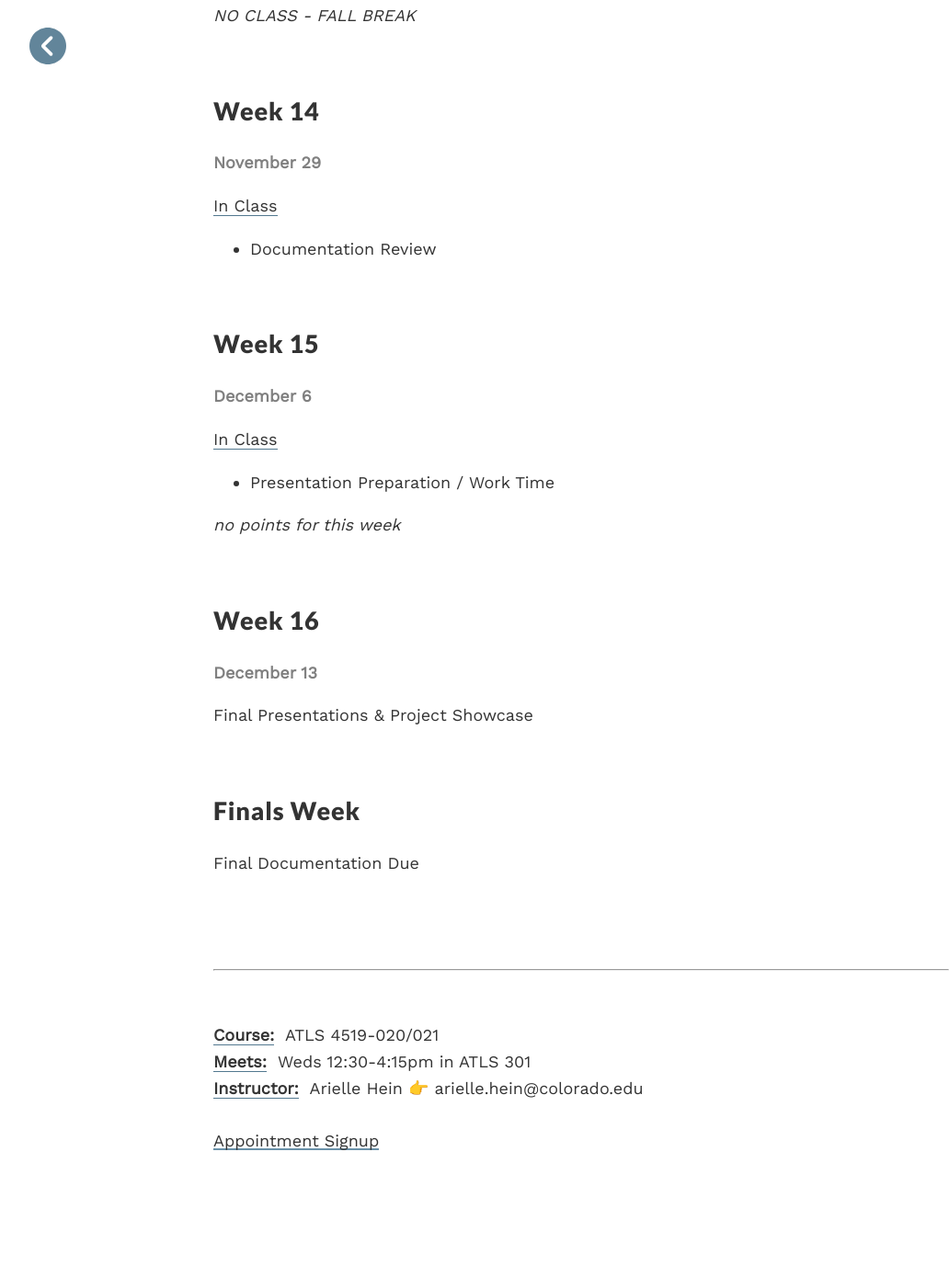
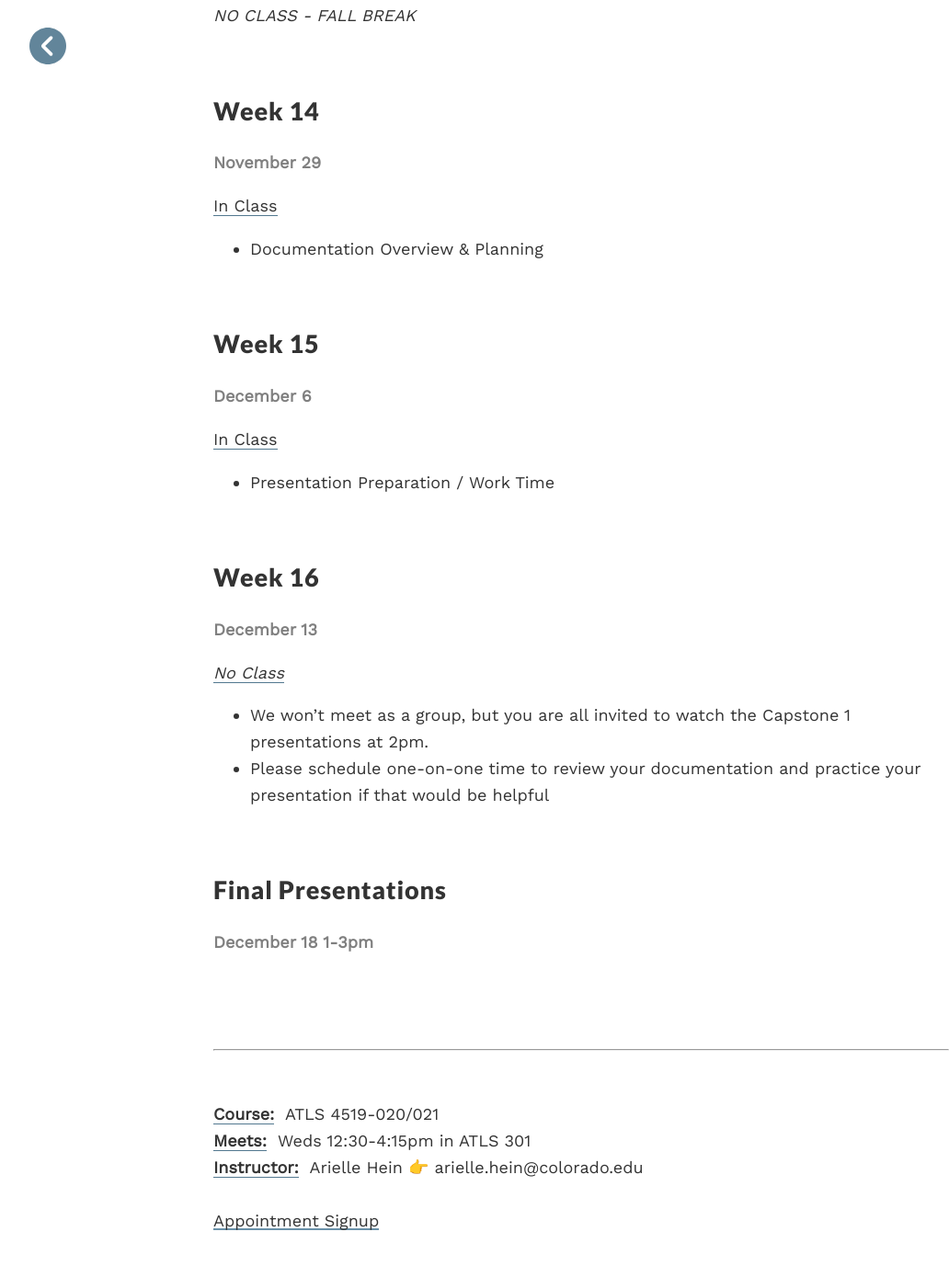
Before and after one commit to coloringchaos/capstone-f17, a Jekyll site: the page built from _posts/2017-01-16-schedule.md, in a window 1280 px wide and 1400 px high, scrolled down 4610 px. Shown: the top 1377 px of the window at 92% size, without its empty margins (8-1040 px from the left). Built offline with Jekyll 4.4.1, drawn with Linux system fonts in a browser that asks for light colours; before the commit the page ends 5942 px from its top, so only the background shows below that.

Commit message:
schedule update

```diff
--- a/_posts/2017-01-16-schedule.md
+++ b/_posts/2017-01-16-schedule.md
@@ -194,7 +194,7 @@ Every week your homework is to ***ADVANCE YOUR PROJECT***
 
 <span class="underlined">In Class</span>
 
-+ Documentation Review
++ Documentation Overview & Planning
 
 
 <br>
@@ -207,7 +207,6 @@ Every week your homework is to ***ADVANCE YOUR PROJECT***
 
 + Presentation Preparation / Work Time
 
-*no points for this week*
 
 <br>
 
@@ -215,12 +214,15 @@ Every week your homework is to ***ADVANCE YOUR PROJECT***
 
 <span class="date">December 13</span>
 
-Final Presentations & Project Showcase
+<span class="underlined">*No Class*</span>
+
++ We won't meet as a group, but you are all invited to watch the Capstone 1 presentations at 2pm.
++ Please schedule one-on-one time to review your documentation and practice your presentation if that would be helpful
 
 <br>
 
-## Finals Week
+## Final Presentations
 
-Final Documentation Due
+<span class="date">**December 18 1-3pm**</span>
 
 <br>
```
